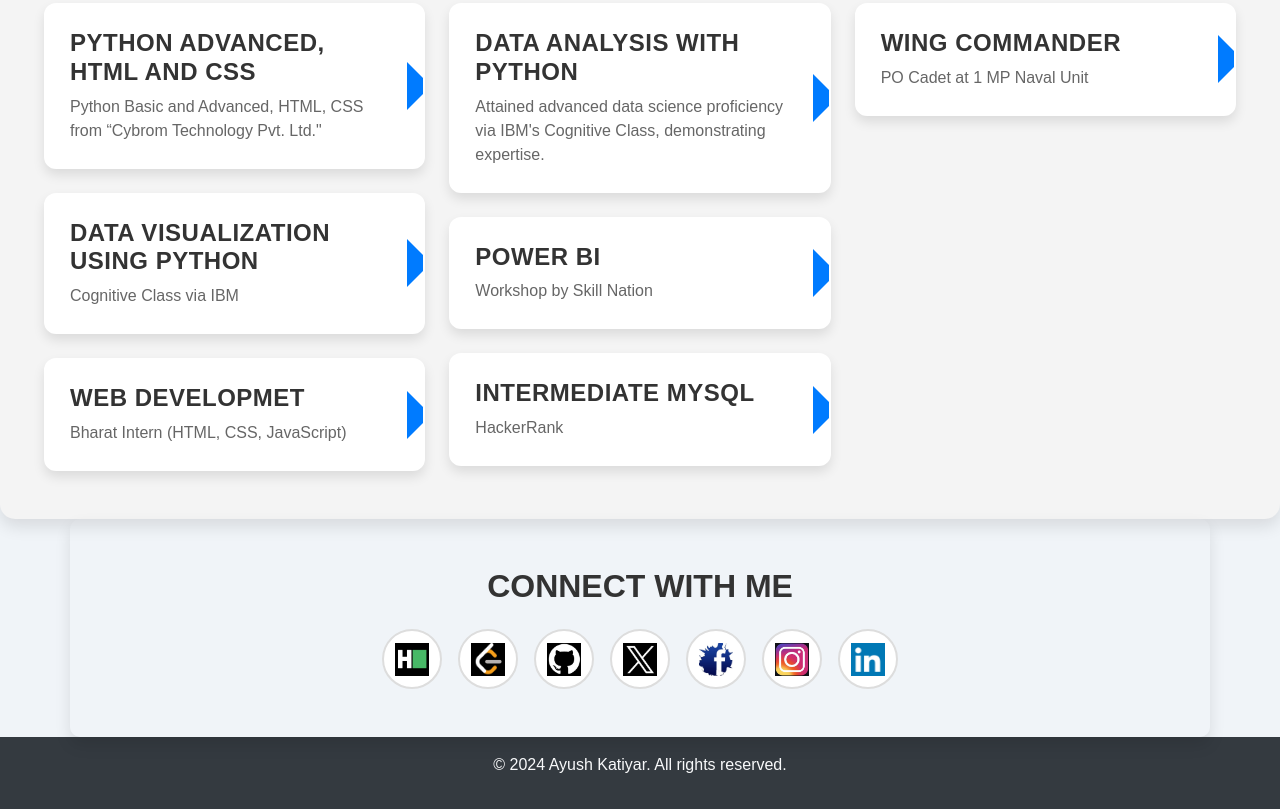
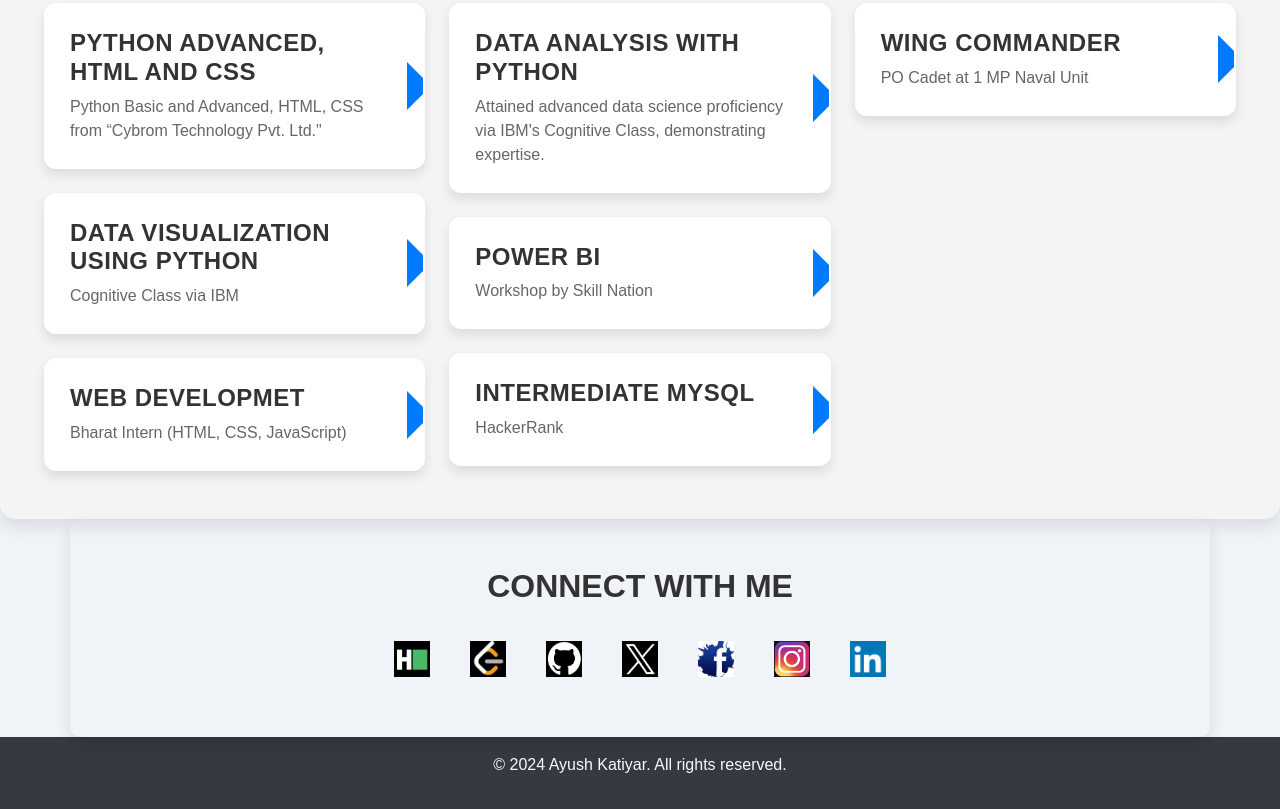
Before and after one commit to AyushKatiyar13/Katiyar-portfolio, a website: page index.html in a window 1280 px wide. Shown: the part 3173-3982 px from the top of the page. Drawn offline with nearby package versions, Linux system fonts and the light colour scheme.

Commit message:
Update style.css

```diff
--- a/Public directory/style.css
+++ b/Public directory/style.css
@@ -1162,14 +1162,13 @@
     justify-content: center;
     border-radius: 50%;
     /* Circular buttons */
-    background: #fff;
-    transition: transform 0.3s ease, box-shadow 0.3s ease, background 0.3s ease;
+    background: transparent; /* Transparent background */
+    border: none; /* Remove border */
+    transition: transform 0.3s ease, box-shadow 0.3s ease;
     position: relative;
     /* For animation effects */
     cursor: pointer;
     /* Pointer cursor on hover */
-    border: 2px solid #ddd;
-    /* Light border for a clean look */
     z-index: 1;
     /* Ensure it is above other elements */
 }
@@ -1205,8 +1204,7 @@
 .social-button:hover {
     transform: scale(1.1);
     /* Slightly scale button on hover */
-    background: #f0f4f8;
-    /* Light background color on hover */
+    background: transparent; /* Ensure background remains transparent */
     box-shadow: 0 6px 15px rgba(0, 0, 0, 0.15);
     /* Add subtle shadow on hover */
 }
@@ -1236,7 +1234,7 @@
 }
 
 .social-button:hover::before {
-    transform: translate(-50%, -50%) scale(0.5px);
+    transform: translate(-50%, -50%) scale(0.5);
     opacity: 1;
 }
 
@@ -1262,7 +1260,6 @@
     color: #b0b0b0;
     /* Light paragraph color for dark mode */
 }
-
 
 /* Pulse Animation */
 @keyframes pulse {
@@ -1318,6 +1315,7 @@
 
 
 
+
 /* Ensure element is visible */
 #theme-toggle {
     display: inline; /* or another display property */
```
